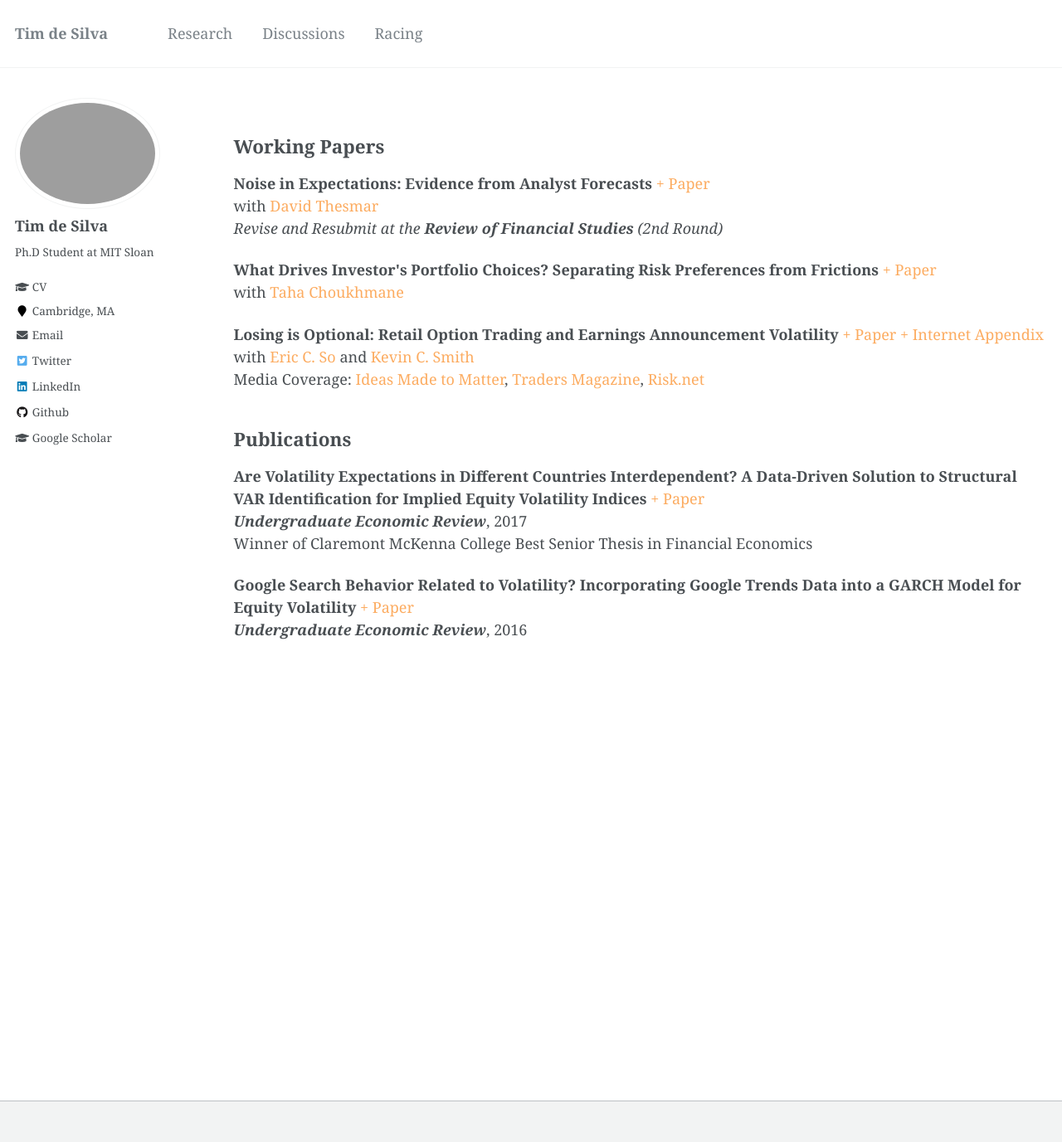
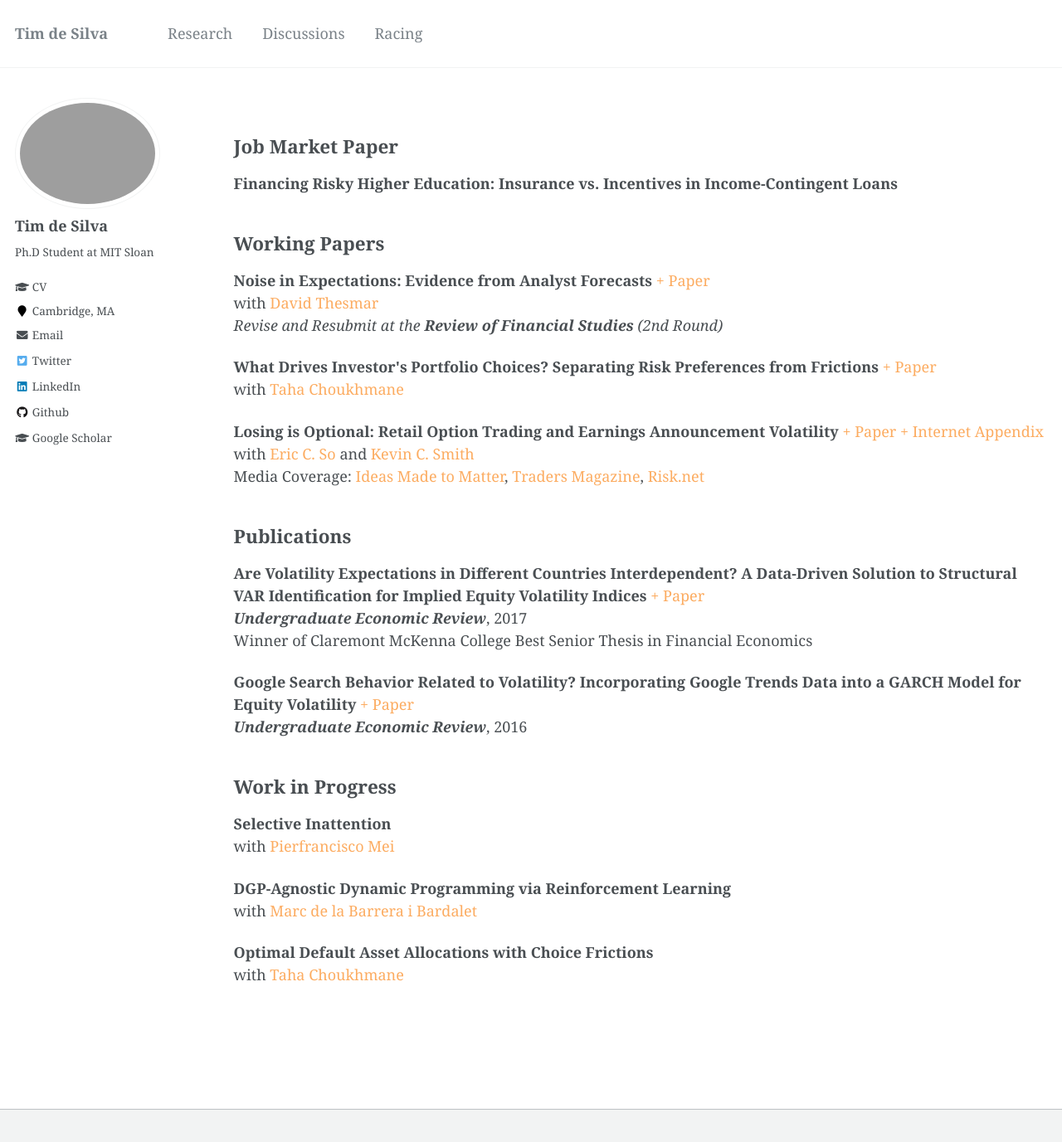
Before and after one commit to timhdesilva/timhdesilva.github.io, a Jekyll site: the page built from _pages/research.html, in a window 1280 px wide and 1400 px high. Shown: the top 1377 px of the window at 83% size. Built offline with Jekyll 4.4.1, drawn with Linux system fonts in a browser that asks for light colours.

Commit message:
update reearch

```diff
--- a/_pages/research.html
+++ b/_pages/research.html
@@ -5,6 +5,10 @@ title: ""
 author_profile: true
 ---
 
+<h2 id="job-market-paper">Job Market Paper</h2>
+<p>
+    <strong>Financing Risky Higher Education: Insurance vs. Incentives in Income-Contingent Loans</strong>
+</p>
 
 <h2 id="working-papers">Working Papers</h2>
 <p>
@@ -31,3 +35,17 @@ author_profile: true
     <strong>Google Search Behavior Related to Volatility? Incorporating Google Trends Data into a GARCH Model for Equity Volatility</strong> <a style="text-decoration:none; color:rgb(252, 172, 97)" href="https://digitalcommons.iwu.edu/uer/vol13/iss1/13/">+ Paper</a>
     <br><strong><em>Undergraduate Economic Review</em></strong>, 2016
 </p>
+
+<h2 id="work-in-progress">Work in Progress</h2>
+<p>
+    <strong>Selective Inattention</strong>
+    <br>with <a style="text-decoration:none; color:rgb(252, 172, 97)" href="https://www.pierfrancescomei.com/">Pierfrancisco Mei</a>
+</p>
+<p>
+    <strong>DGP-Agnostic Dynamic Programming via Reinforcement Learning</strong>
+    <br>with <a style="text-decoration:none; color:rgb(252, 172, 97)" href="https://economics.mit.edu/people/phd-students/marc-de-la-barrera-i-bardalet">Marc de la Barrera i Bardalet</a>
+</p>
+<p>
+    <strong>Optimal Default Asset Allocations with Choice Frictions</strong>
+    <br>with <a style="text-decoration:none; color:rgb(252, 172, 97)" href="https://tahachoukhmane.com/">Taha Choukhmane</a>
+</p>
```
